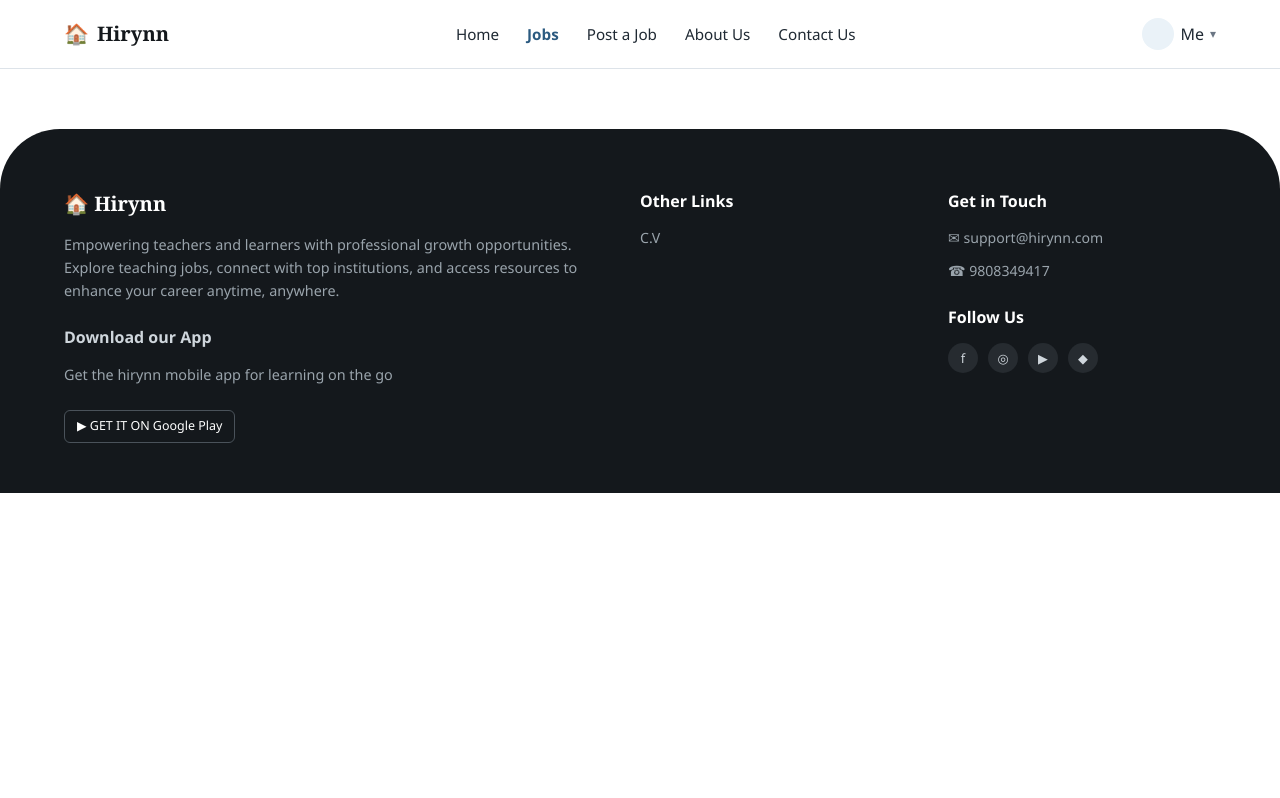
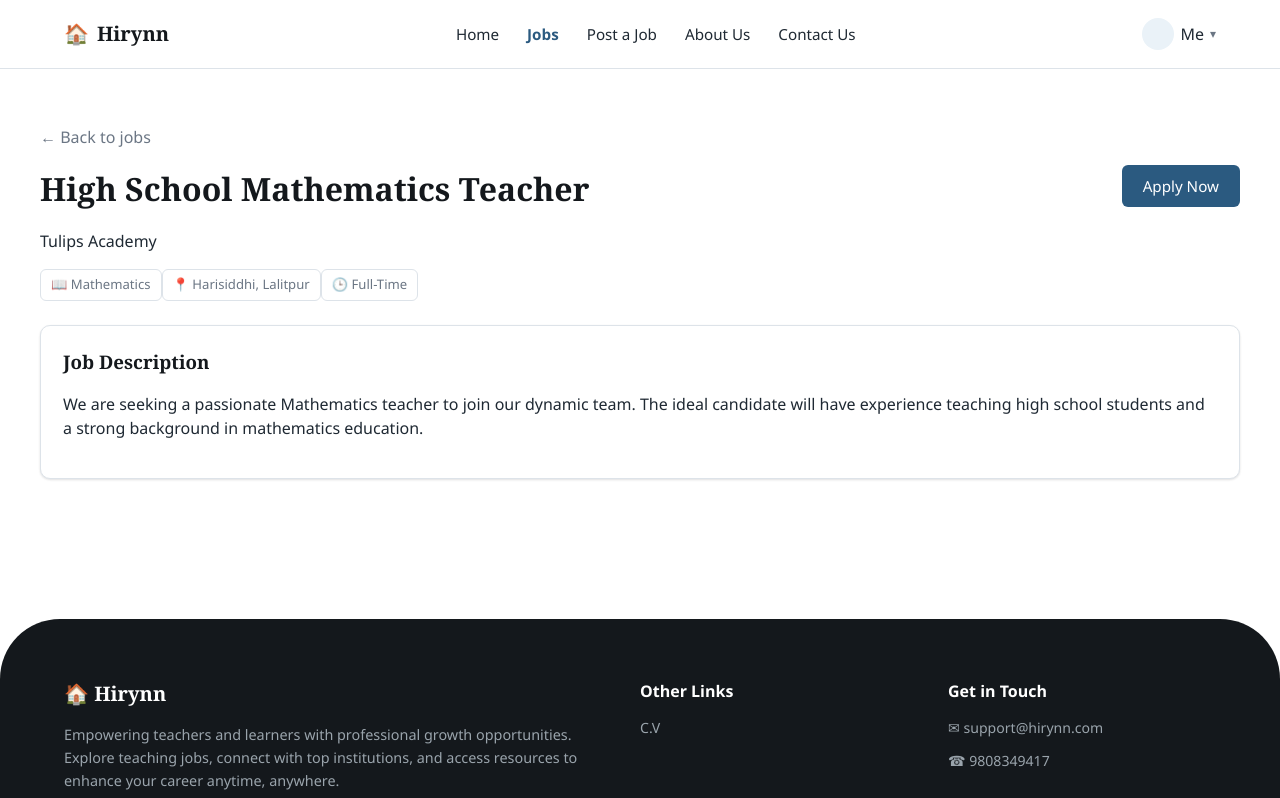
Before and after one commit to LaskaMaharjan/Hirynn-Website, a React (Vite) app: page /jobs/1 in a window 1280 px wide. Shown: the top 798 px of the page. Built offline with nearby package versions, Linux system fonts and the light colour scheme.

Commit message:
Added JobDetail

```diff
--- a/src/App.jsx
+++ b/src/App.jsx
@@ -3,6 +3,7 @@ import Navbar from "./Components/Navbar.jsx";
 import Footer from "./Components/Footer.jsx";
 import Home from "./Components/Home.jsx";
 import Jobs from "./Components/Jobs.jsx";
+import JobDetail from "./Components/JobDetail.jsx";
 
 export default function App() {
   return (
@@ -11,6 +12,7 @@ export default function App() {
       <Routes>
         <Route path="/" element={<Home />} />
         <Route path="/jobs" element={<Jobs />} />
+        <Route path="/jobs/:id" element={<JobDetail />} />
       </Routes>
       <Footer />
     </>
--- /dev/null
+++ b/src/Components/JobDetail.jsx
@@ -0,0 +1,30 @@
+export default function JobDetail() {
+  return (
+    <div className="page container">
+      <p className="back-link">← Back to jobs</p>
+
+      <div className="job-detail-header">
+        <div>
+          <h1>High School Mathematics Teacher</h1>
+          <p className="job-card-institution">Tulips Academy</p>
+          <div className="job-card-tags">
+            <span className="pill">📖 Mathematics</span>
+            <span className="pill">📍 Harisiddhi, Lalitpur</span>
+            <span className="pill">🕒 Full-Time</span>
+          </div>
+        </div>
+        <button className="btn btn-primary">Apply Now</button>
+      </div>
+
+      <div className="job-detail-body">
+        <h3>Job Description</h3>
+        <p className="text-muted">
+          We are seeking a passionate Mathematics teacher to join our
+          dynamic team. The ideal candidate will have experience teaching
+          high school students and a strong background in mathematics
+          education.
+        </p>
+      </div>
+    </div>
+  );
+}
--- a/src/styles.css
+++ b/src/styles.css
@@ -294,3 +294,27 @@ button { cursor: pointer; font-family: inherit; }
 @media (max-width: 800px) {
   .footer-inner { grid-template-columns: 1fr; }
 }
+.back-link {
+  color: var(--color-text-muted);
+  margin-bottom: 16px;
+}
+
+.job-detail-header {
+  display: flex;
+  justify-content: space-between;
+  align-items: flex-start;
+  gap: 20px;
+  margin-bottom: 24px;
+}
+
+.job-detail-body {
+  background: #fff;
+  border: 1px solid var(--color-border);
+  border-radius: var(--radius-md);
+  box-shadow: var(--shadow-card);
+  padding: 22px;
+}
+
+.job-detail-body h3 {
+  margin-bottom: 12px;
+}
```
